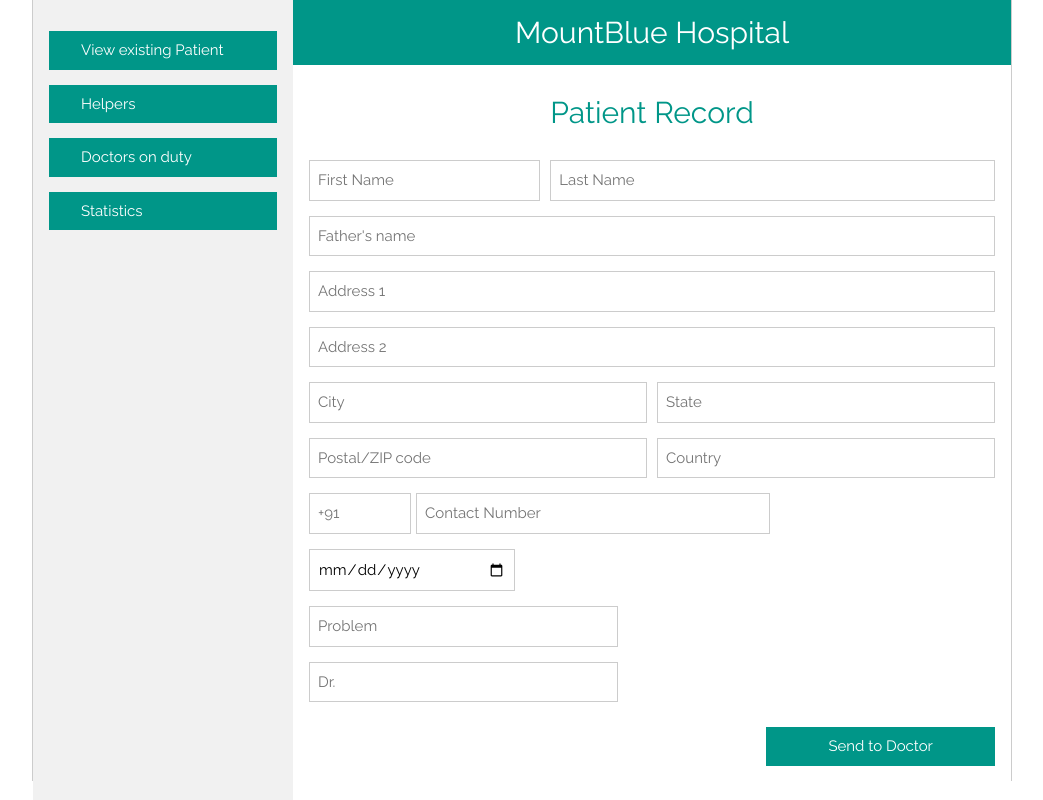
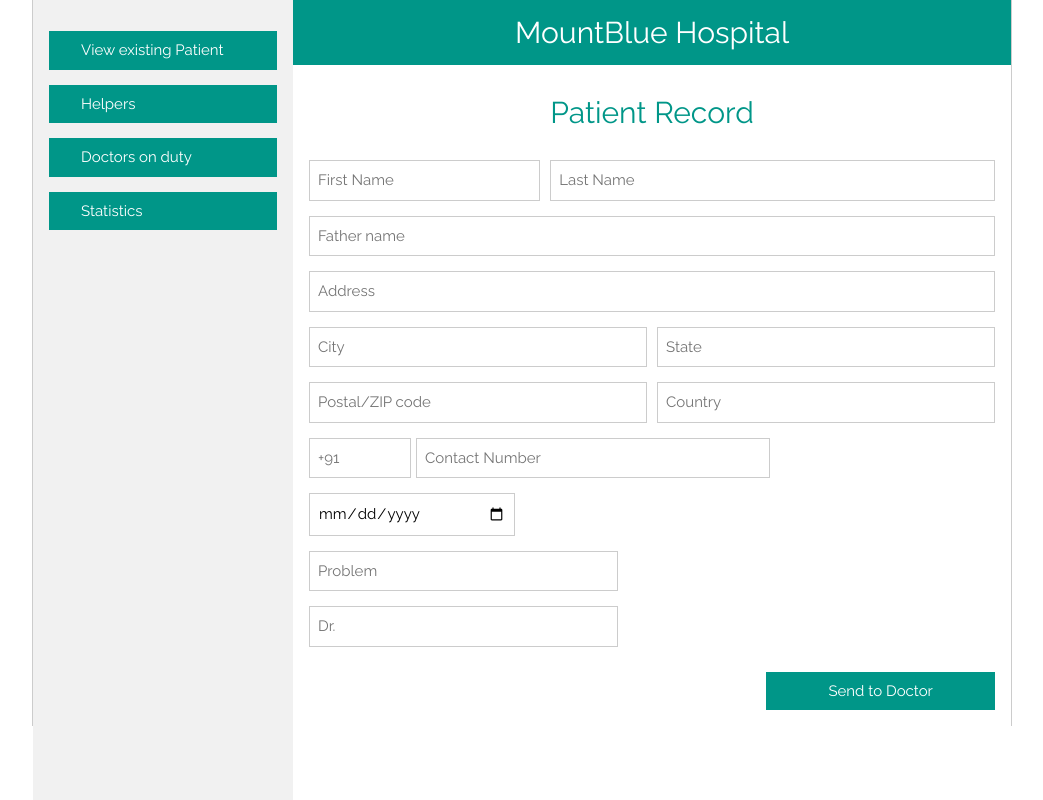
Before and after one commit to jafar021/hospital-automation-1, a Django app: page /reception in a window 1280 px wide. Shown: the whole page, without its empty margins (118-1161 px from the left). Run offline with Django 3.2, Linux system fonts and the light colour scheme; some libraries are stand-ins or nearby versions.

Commit message:
reception static work done

```diff
--- a/hospital_automation/templates/reception.html
+++ b/hospital_automation/templates/reception.html
@@ -46,10 +46,10 @@ body,h1,h2,h3,h4,h5,h6 {font-family: "Raleway", Arial, Helvetica, sans-serif}
 <!-- Sidebar/menu -->
 <nav class="w3-sidebar w3-light-grey w3-collapse w3-top" style="z-index:3;width:260px" id="mySidebar">
   <div class="w3-container w3-display-container w3-padding-16">
-      <p><button class="w3-button w3-block w3-teal w3-left-align" type="submit"><i class="fa w3-margin-right"></i>View existing Patient</button></p>
-      <p><button class="w3-button w3-block w3-teal w3-left-align" type="submit"><i class="fa w3-margin-right"></i>Helpers</button></p>
-      <p><button class="w3-button w3-block w3-teal w3-left-align" type="submit"><i class="fa w3-margin-right"></i>Doctors on duty</button></p>
-      <p><button class="w3-button w3-block w3-teal w3-left-align" type="submit"><i class="fa w3-margin-right"></i>Statistics</button></p>
+      <p><button class="w3-button w3-block w3-teal w3-left-align" type="submit"><i class="fa w3-margin-right" href="#"></i>View existing Patient</button></p>
+      <p><button class="w3-button w3-block w3-teal w3-left-align" type="submit"><i class="fa w3-margin-right" href="#"></i>Helpers</button></p>
+      <p><button class="w3-button w3-block w3-teal w3-left-align" type="submit"><i class="fa w3-margin-right" href="#"></i>Doctors on duty</button></p>
+      <p><button class="w3-button w3-block w3-teal w3-left-align" type="submit"><i class="fa w3-margin-right" href="#"></i>Statistics</button></p>
     </form>
   </div>
 </nav>
@@ -85,17 +85,16 @@ body,h1,h2,h3,h4,h5,h6 {font-family: "Raleway", Arial, Helvetica, sans-serif}
     <i class="fa fa-phone" style="width:30px"></i> Phone: +00 151515<br>
     <i class="fa fa-envelope" style="width:30px"> </i> Email: mail@mail.com<br>
     <p>Questions? Go ahead, ask them:</p> -->
-    <form action="/action_page.php" target="_blank">
+    <form action="/reception" method="POST">{% csrf_token %}
       <p style="display:flex"><input class="w3-input w3-border" type="text" placeholder="First Name" required name="First Name" style="flex:1; margin-right:5px"><input class="w3-input w3-border" type="text" placeholder="Last Name" required name="Last Name" style="flex:2; margin-left:5px"></p>
-      <p><input class="w3-input w3-border" type="text" placeholder="Father's name" required name="Father's name"></p>
-      <p><input class="w3-input w3-border" type="text" placeholder="Address 1" required name="Address 1"></p>
-      <p><input class="w3-input w3-border" type="text" placeholder="Address 2" required name="Address 2"></p>
+      <p><input class="w3-input w3-border" type="text" placeholder="Father name" required name="Father name"></p>
+      <p><input class="w3-input w3-border" type="text" placeholder="Address" required name="Address"></p>
       <p style="display:flex"><input class="w3-input w3-border" type="text" placeholder="City" required name="City" style="flex:1; margin-right:5px"><input class="w3-input w3-border" type="text" placeholder="State" required name="State" style="flex:1; margin-left:5px"></p>
       <p style="display:flex"><input class="w3-input w3-border" type="text" placeholder="Postal/ZIP code" required name="Postal/ZIP code" style="flex:1; margin-right:5px"><input class="w3-input w3-border" type="text" placeholder="Country" required name="Country" style="flex:1; margin-left:5px"></p>
-      <p style="display:flex"><input class="w3-input w3-border" type="text" placeholder="+91" required name="" style="flex:1; margin-right:5px"><input class="w3-input w3-border" type="text" placeholder="Contact Number" required name="Contact Number" style="flex:4; margin-right:225px"></p>
-      <p><input class="w3-input w3-border" type="date" name="todays date" style="width:30%"></p>
-      <input class="w3-input w3-border" type="text" placeholder="Problem" style="width:45%; margin-top:10px; margin-bottom:15px" id="id_input">
-      <input class="w3-input w3-border" type="text" placeholder="Dr." style="width:45%; margin-bottom:15px" id="id_input">
+      <p style="display:flex"><input class="w3-input w3-border" type="text" placeholder="+91" required name="country code" style="flex:1; margin-right:5px"><input class="w3-input w3-border" type="text" placeholder="Contact Number" required name="Contact Number" style="flex:4; margin-right:225px"></p>
+      <p><input class="w3-input w3-border" type="date" name="todays date" required name="date" style="width:30%"></p>
+      <input class="w3-input w3-border" type="text" placeholder="Problem" required name="problem" style="width:45%; margin-top:10px; margin-bottom:15px" id="id_input">
+      <input class="w3-input w3-border" type="text" placeholder="Dr." required name="Doctor name" style="width:45%; margin-bottom:15px" id="id_input">
     <button type="submit" class="w3-button w3-teal w3-third" style="float:right; margin-top:10px; margin-bottom:15px">Send to Doctor</button>
     </form>
 
--- a/hospital_automation/views.py
+++ b/hospital_automation/views.py
@@ -1,7 +1,29 @@
-from django.shortcuts import render
+from django.shortcuts import render, redirect
+from .models import patient
+from django.conf.urls import *
 
 def doctors():
     pass
 
 def reception(request):
-    return render(request, 'reception.html', {})
+    if request.method == 'GET':
+        return render(request, 'reception.html', {})
+    elif request.method == 'POST':
+        first_name =  request.POST['First Name']
+        last_name =  request.POST['Last Name']
+        father_name =  request.POST['Father name']
+        address =  request.POST['Address']
+        city = request.POST['City']
+        state = request.POST['State']
+        zip_code = request.POST['Postal/ZIP code']
+        country = request.POST['Country']
+        country_code = request.POST['country code']
+        contact_number = request.POST['Contact Number']
+        date = request.POST['todays date']
+        problem = request.POST['problem']
+        alloted_doctor = request.POST['Doctor name']
+        patient.objects.create(first_name=first_name, last_name=last_name, guardian_name=father_name, address=address,
+                                 city=city, state=state, zip_code=zip_code, country=country,
+                                country_code=country_code, phone_number=contact_number, date=date, problem_name=problem, assigned_doctor=alloted_doctor)
+
+        return redirect('reception')
```
Also changed, not shown: hospital_automation/models.py (+6 -1 lines), hospital_automation/migrations/0002_auto_20181015_0713.py (added), hospital_automation/migrations/0003_auto_20181015_0733.py (added).
